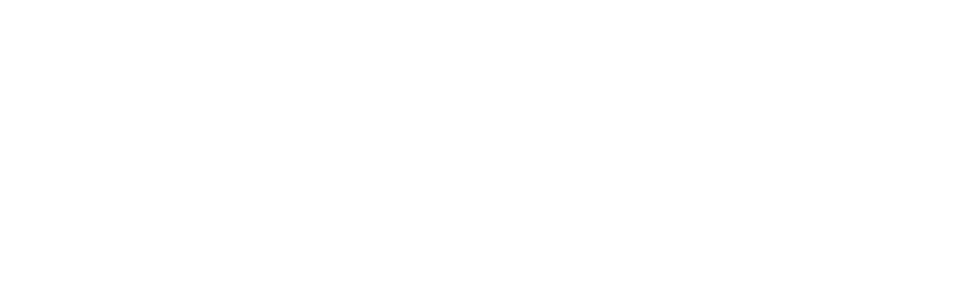
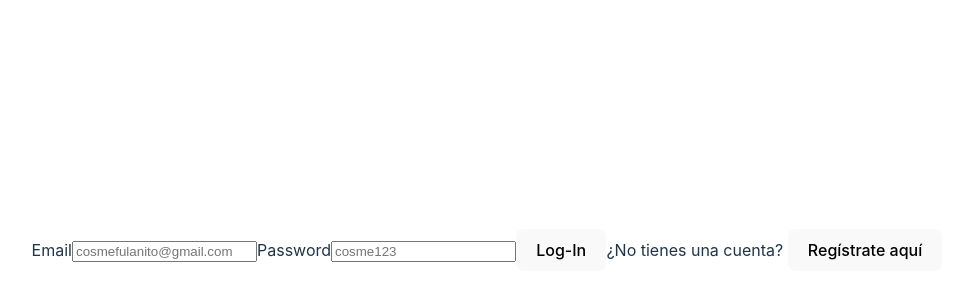
Before and after one commit to Briamher95/proyecto-alquiler, a React (Vite) app in the folder frontend/: page /login in a window 1280 px wide. Before the commit this address had no page. Shown: the part 150-450 px from the top of the page, without its empty margins (153-1107 px from the left). Built offline with nearby package versions, Linux system fonts and the light colour scheme.

Commit message:
Ya agregamos botones para navegar desde el login

```diff
--- a/frontend/src/App.jsx
+++ b/frontend/src/App.jsx
@@ -1,7 +1,7 @@
 import { Route , Routes } from 'react-router-dom'
 import React from 'react'
 import './App.css'
-import { Car, CarDetail, Register } from './screens/index'
+import { Car, CarDetail, Login, Register } from './screens/index'
 
 
 
@@ -15,7 +15,7 @@
       <Routes>
         <Route path="/" element={<Car/>}/>
         <Route path="/car/:cid" element={<CarDetail/>}/>
-{/*         <Route path="/login" element={<Login/>}/> */}
+        <Route path="/login" element={<Login/>}/>
         <Route path="/register" element={<Register/>}/>
       </Routes>
 
--- a/frontend/src/screens/LoginPage/Login.jsx
+++ b/frontend/src/screens/LoginPage/Login.jsx
@@ -1,10 +1,84 @@
-import React from 'react'
+import { useNavigate } from 'react-router-dom'
+import React , {useState} from 'react'
+
 
 
 
 const Login = () => {
+
+        const navigate = useNavigate()
+        const [loginForm,setLoginForm] = useState({
+            email:"",
+            password:""
+        })
+
+        const [message, setMessage] = useState(null)
+
+        const handleChange = (e) => {
+            const {name,value} = e.target;
+            setLoginForm({...loginForm,[name] : value})
+        }
+
+        const handleSubmit = async (e) => {
+            e.preventDefault()
+            const response = await fetch("http://localhost:3000/api/users/login",{
+            method: "POST",
+            headers: {
+                "Content-Type": "application/json"
+            },
+            body: JSON.stringify(loginForm)
+            })
+
+            const data = await response.json()
+            console.log(data);
+            setMessage(data.message)
+            if (response.status === 201){
+                navigate("/")
+            }
+        }
+
+
     return (
-        <div>Login</div>
+
+
+
+
+        <form onSubmit={handleSubmit}>
+
+            <label>
+                Email
+                <input type="email"
+                name="email"
+                id="email"
+                placeholder="cosmefulanito@gmail.com"
+                value={loginForm.email}
+                onChange={handleChange}
+                required
+                />
+            </label>
+
+            <label>
+                Password
+                <input type="password"
+                name="password"
+                id="password"
+                placeholder="cosme123"
+                value={loginForm.password}
+                onChange={handleChange}
+                required
+                />
+            </label>
+
+        <button type='subbmit'>Log-In</button>
+
+        <span>¿No tienes una cuenta? <button type="button" onClick={() => navigate('/register')}>Regístrate aquí</button></span>
+
+
+        {message && <p>{message}</p>}
+        </form>
+
+
+
     )
 }
 
--- a/frontend/src/screens/RegisterPage/Register.jsx
+++ b/frontend/src/screens/RegisterPage/Register.jsx
@@ -1,8 +1,10 @@
 import React, { useState } from 'react'
+import { useNavigate } from 'react-router-dom'
 
 
 const Register = () => {
-
+    const navigate = useNavigate()
+    const [message, setMessage] = useState(null)
     const [registerForm, setRegisterForm] = useState({
         username: "",
         email: "",
@@ -17,6 +19,8 @@
 
     const handleSubmit = async (e) => {
         e.preventDefault()
+
+
         const response = await fetch("http://localhost:3000/api/users/register", {
             method: "POST",
             headers: {
@@ -27,6 +31,10 @@
 
         const data = await response.json()
         console.log(data);
+        setMessage(data.message)
+        if (response.status === 201){
+            navigate("/")
+        }
 
     }
 
@@ -56,19 +64,25 @@
                 placeholder="cosmefulanito@gmail.com"
                 value={registerForm.email}
                 onChange={handleChange}
-                required            />
+                required />
 
             <label htmlFor="password" > Ingrese su contraseña: </label>
             <input type="password"
                 name="password"
-                id = "password"
+                id="password"
                 placeholder="cosme123"
                 onChange={handleChange}
                 value={registerForm.password}
+                minLength="5"
                 required
             />
 
             <button type='submit'>Registrarse</button>
+
+            <span>¿Ya tienes una cuenta? <button type="button" onClick={() => navigate('/login')}>Inicia sesión aquí</button></span>
+
+            {message && <p>{message}</p>}
+
         </form>
 
 
--- a/frontend/src/screens/index.js
+++ b/frontend/src/screens/index.js
@@ -1,6 +1,7 @@
 import Car from "./CarPage/Car.jsx"
 import CarDetail from "./CarDetailPage/CarDetail.jsx"
 import Register from "./RegisterPage/Register.jsx"
+import Login from "./LoginPage/Login.jsx"
 
 
-export {Car, CarDetail, Register }
+export {Car, CarDetail, Register , Login}
```
Lines whose indentation alone changed are shown as unchanged.
